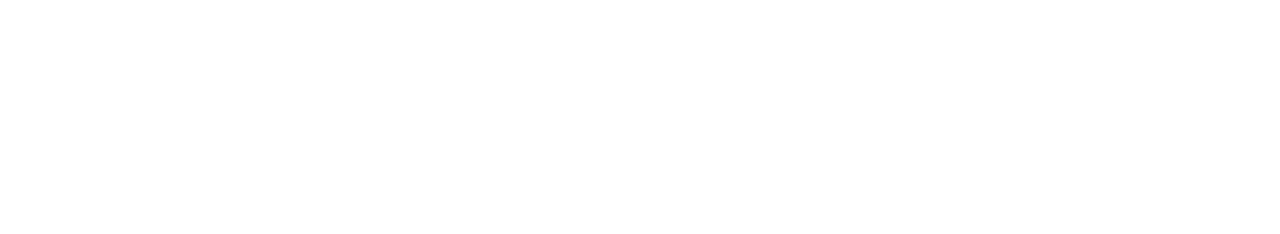
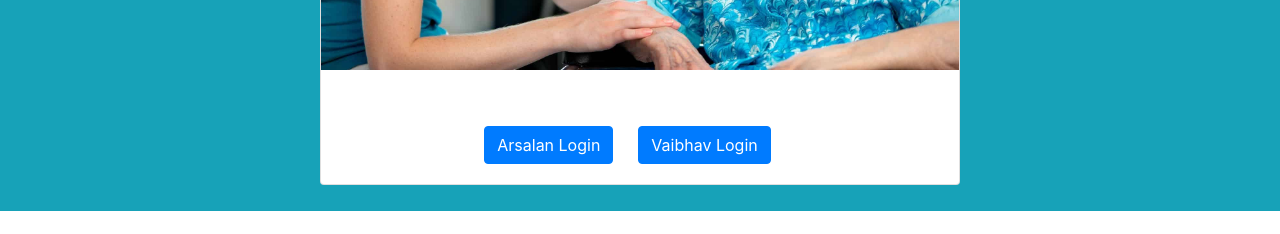
Before and after one commit to vaibhav50596/CaringCompanions, an Angular app: page / in a window 1280 px wide. Shown: the part 416-650 px from the top of the page. Built offline with nearby package versions, Linux system fonts and the light colour scheme; no server answers.

Commit message:
Integrated routing for 3 screens

```diff
--- a/src/app/app.component.html
+++ b/src/app/app.component.html
@@ -49,5 +49,6 @@
   </a>
 </div>
 
-<app-find-opportunities *ngIf="router.url != '/person'"></app-find-opportunities>
+<app-home-page *ngIf="router.url == '/home'"></app-home-page>
+<app-find-opportunities *ngIf="router.url == '/findOpportunitites'"></app-find-opportunities>
 <router-outlet></router-outlet>
--- a/src/app/app.component.ts
+++ b/src/app/app.component.ts
@@ -9,6 +9,7 @@ import { Router } from '@angular/router';
 export class AppComponent {
   title = 'CaringCompanions';
 
-  constructor(private router: Router){
+  constructor(public router: Router){
+    console.log(router.url)
   }
 }
--- a/src/app/app.module.ts
+++ b/src/app/app.module.ts
@@ -6,12 +6,14 @@ import { FindOpportunitiesComponent } from './find-opportunities/find-opportunit
 import { HttpClientModule } from '@angular/common/http';
 import { IndividualComponent } from './individual-component/individual-component.component';
 import {BrowserAnimationsModule} from '@angular/platform-browser/animations';
+import { HomePageComponent } from './home-page/home-page.component';
 
 @NgModule({
   declarations: [
     AppComponent,
     FindOpportunitiesComponent,
-    IndividualComponent
+    IndividualComponent,
+    HomePageComponent
   ],
   imports: [
     HttpClientModule,
--- a/src/app/home-page/home-page.component.html
+++ b/src/app/home-page/home-page.component.html
@@ -4,8 +4,8 @@
     <img style="width: 100%" src="/../../assets/home-image.jpg">
     <div class="card-body text-center">
         <h5 class="card-title" style="text-align: center;">Volunteer Login</h5>
-        <button type="button" class="btn btn-primary mr-25">Arsalan Login</button>
-        <button type="button" class="btn btn-primary mr-25">Arsalan Login</button>
+        <button type="button" class="btn btn-primary mr-25" (click)="openFindOpportunities('arsalan')">Arsalan Login</button>
+        <button type="button" class="btn btn-primary mr-25" (click)="openFindOpportunities('vaibhav')">Vaibhav Login</button>
     </div>
 </div>
 </div>
--- a/src/app/home-page/home-page.component.ts
+++ b/src/app/home-page/home-page.component.ts
@@ -1,4 +1,5 @@
 import { Component, OnInit } from '@angular/core';
+import { Router } from '@angular/router';
 
 @Component({
   selector: 'app-home-page',
@@ -7,9 +8,16 @@ import { Component, OnInit } from '@angular/core';
 })
 export class HomePageComponent implements OnInit {
 
-  constructor() { }
+  constructor(private router: Router) { }
 
   ngOnInit() {
   }
 
+  openFindOpportunities(key) {
+    if(key == 'arsalan') {
+      this.router.navigate(['/findOpportunitites'], {state: {data: null}});
+    } else if (key == 'vaibhav') {
+      this.router.navigate(['/findOpportunitites'], {state: {data: null}});
+    }
+  }
 }
```
Also changed, not shown: src/app/app-routing.module.ts (+7 -6 lines).
